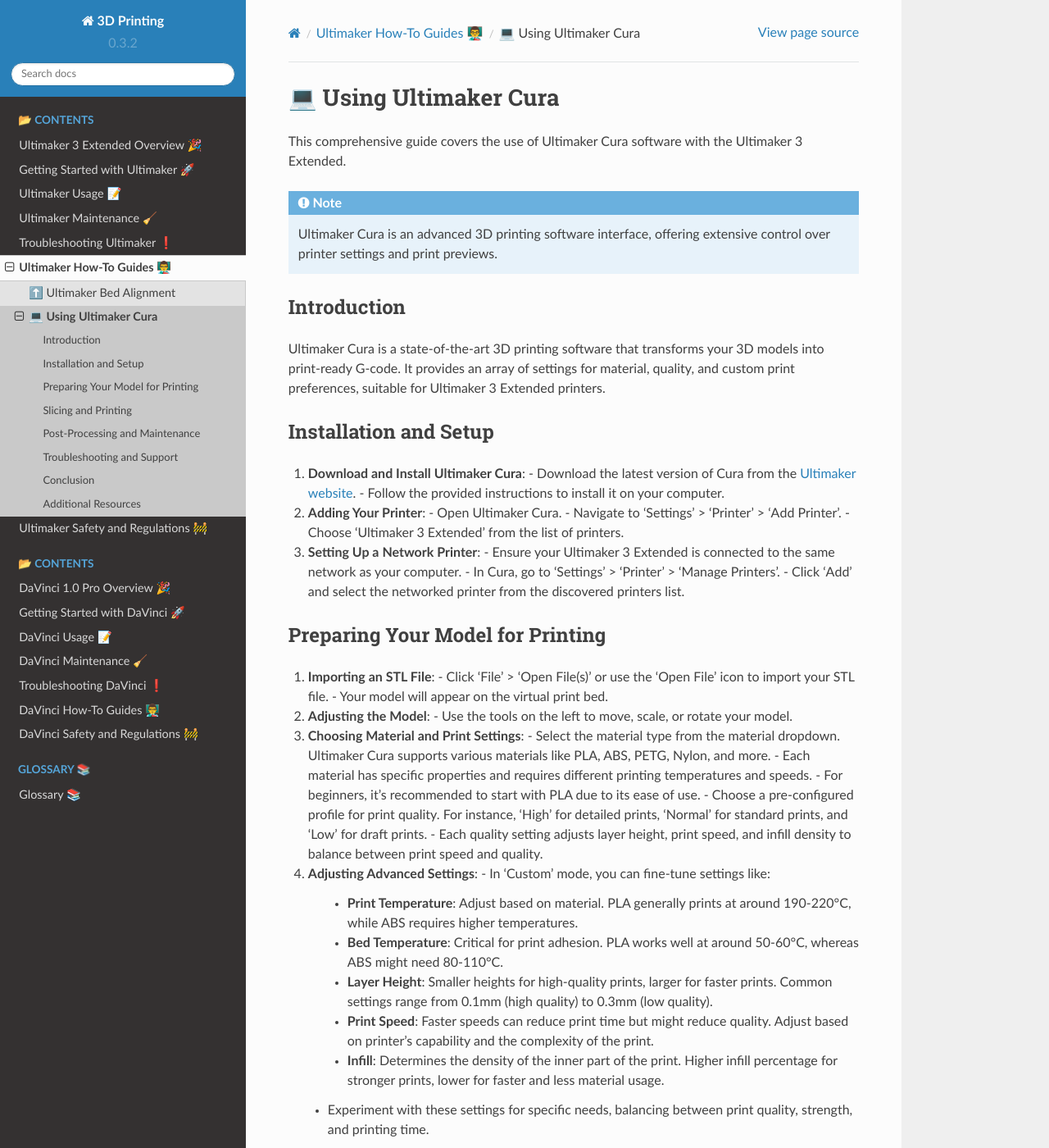
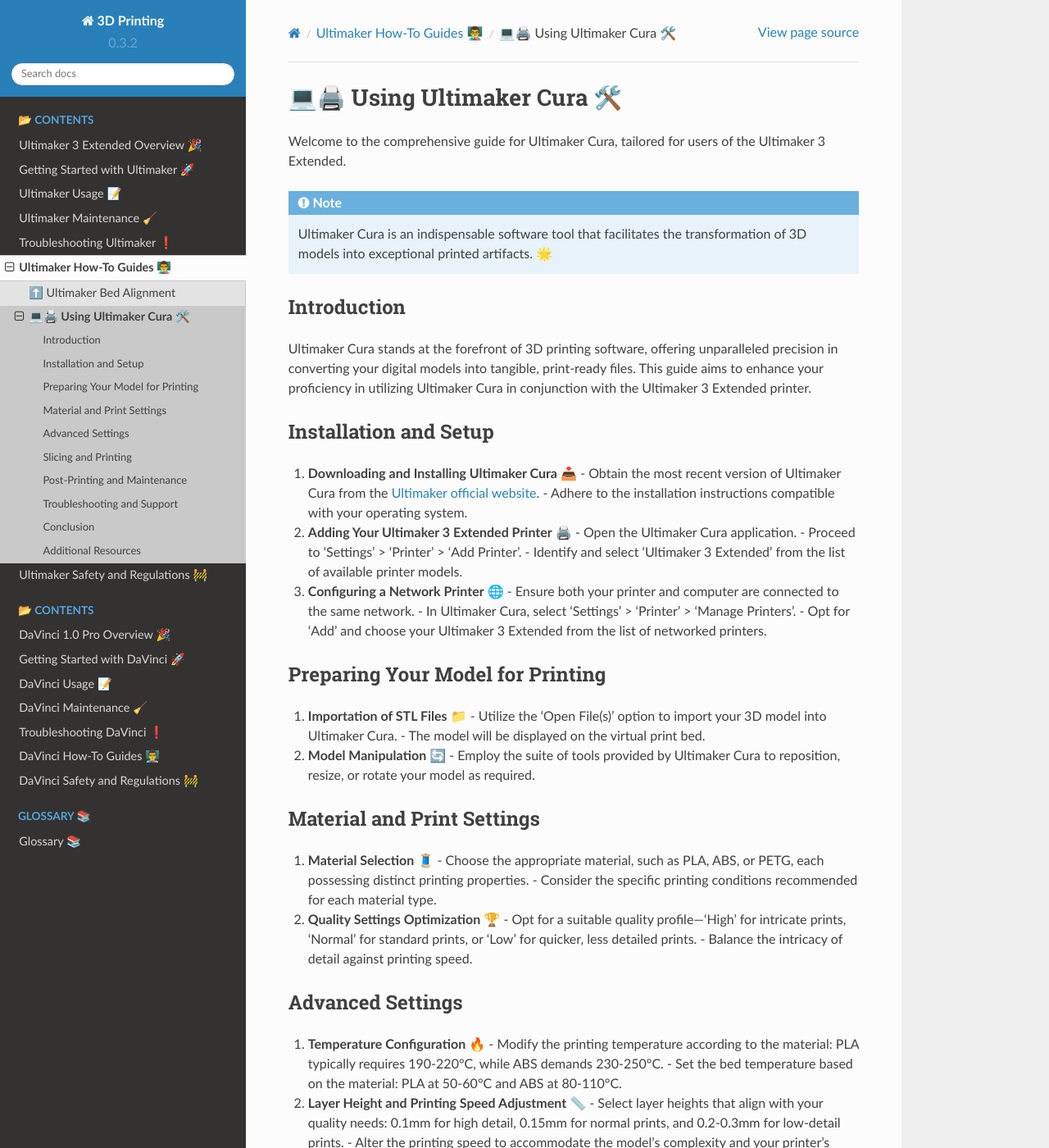
Before and after one commit to JYewman/gs-3dprint, a Sphinx documentation site: the page built from docs/source/ultimaker/how_to/using_cura.rst, in a window 1280 px wide and 1400 px high. Shown: the whole window at 82% size. Built offline with Sphinx 7.4.7 and the Read the Docs theme 2.0.0, drawn with Linux system fonts in a browser that asks for light colours; pages that are not in the unit, such as notebooks, are missing from menus; some of the changed text lies outside the part shown.

Commit message:
Update using_cura.rst

```diff
--- a/docs/source/ultimaker/how_to/using_cura.rst
+++ b/docs/source/ultimaker/how_to/using_cura.rst
@@ -1,98 +1,114 @@
-================================
-💻 Using Ultimaker Cura
-================================
+===============================
+💻🖨️ Using Ultimaker Cura 🛠️
+===============================
 
-This comprehensive guide covers the use of Ultimaker Cura software with the Ultimaker 3 Extended.
+Welcome to the comprehensive guide for Ultimaker Cura, tailored for users of the Ultimaker 3 Extended.
 
 .. note::
 
-   Ultimaker Cura is an advanced 3D printing software interface, offering extensive control over printer settings and print previews.
+   Ultimaker Cura is an indispensable software tool that facilitates the transformation of 3D models into exceptional printed artifacts. 🌟
 
 Introduction
-------------
+============
 
-Ultimaker Cura is a state-of-the-art 3D printing software that transforms your 3D models into print-ready G-code. It provides an array of settings for material, quality, and custom print preferences, suitable for Ultimaker 3 Extended printers.
+Ultimaker Cura stands at the forefront of 3D printing software, offering unparalleled precision in converting your digital models into tangible, print-ready files. This guide aims to enhance your proficiency in utilizing Ultimaker Cura in conjunction with the Ultimaker 3 Extended printer.
 
 Installation and Setup
-----------------------
+======================
 
-1. **Download and Install Ultimaker Cura**:
-   - Download the latest version of Cura from the `Ultimaker website <https://ultimaker.com/software/ultimaker-cura>`_.
-   - Follow the provided instructions to install it on your computer.
+1. **Downloading and Installing Ultimaker Cura** 📥
+   - Obtain the most recent version of Ultimaker Cura from the `Ultimaker official website <https://ultimaker.com/software/ultimaker-cura>`_.
+   - Adhere to the installation instructions compatible with your operating system.
 
-2. **Adding Your Printer**:
-   - Open Ultimaker Cura.
-   - Navigate to 'Settings' > 'Printer' > 'Add Printer'.
-   - Choose 'Ultimaker 3 Extended' from the list of printers.
+2. **Adding Your Ultimaker 3 Extended Printer** 🖨️
+   - Open the Ultimaker Cura application.
+   - Proceed to 'Settings' > 'Printer' > 'Add Printer'.
+   - Identify and select 'Ultimaker 3 Extended' from the list of available printer models.
 
-3. **Setting Up a Network Printer**:
-   - Ensure your Ultimaker 3 Extended is connected to the same network as your computer.
-   - In Cura, go to 'Settings' > 'Printer' > 'Manage Printers'.
-   - Click 'Add' and select the networked printer from the discovered printers list.
+3. **Configuring a Network Printer** 🌐
+   - Ensure both your printer and computer are connected to the same network.
+   - In Ultimaker Cura, select 'Settings' > 'Printer' > 'Manage Printers'.
+   - Opt for 'Add' and choose your Ultimaker 3 Extended from the list of networked printers.
 
 Preparing Your Model for Printing
----------------------------------
+=================================
 
-1. **Importing an STL File**:
-   - Click 'File' > 'Open File(s)' or use the 'Open File' icon to import your STL file.
-   - Your model will appear on the virtual print bed.
+1. **Importation of STL Files** 📁
+   - Utilize the 'Open File(s)' option to import your 3D model into Ultimaker Cura.
+   - The model will be displayed on the virtual print bed.
 
-2. **Adjusting the Model**:
-   - Use the tools on the left to move, scale, or rotate your model.
+2. **Model Manipulation** 🔄
+   - Employ the suite of tools provided by Ultimaker Cura to reposition, resize, or rotate your model as required.
 
-3. **Choosing Material and Print Settings**:
-   - Select the material type from the material dropdown. Ultimaker Cura supports various materials like PLA, ABS, PETG, Nylon, and more.
-   - Each material has specific properties and requires different printing temperatures and speeds.
-   - For beginners, it's recommended to start with PLA due to its ease of use.
-   - Choose a pre-configured profile for print quality. For instance, 'High' for detailed prints, 'Normal' for standard prints, and 'Low' for draft prints.
-   - Each quality setting adjusts layer height, print speed, and infill density to balance between print speed and quality.
+Material and Print Settings
+===========================
 
-4. **Adjusting Advanced Settings**:
-   - In 'Custom' mode, you can fine-tune settings like:
-     - **Print Temperature**: Adjust based on material. PLA generally prints at around 190-220°C, while ABS requires higher temperatures.
-     - **Bed Temperature**: Critical for print adhesion. PLA works well at around 50-60°C, whereas ABS might need 80-110°C.
-     - **Layer Height**: Smaller heights for high-quality prints, larger for faster prints. Common settings range from 0.1mm (high quality) to 0.3mm (low quality).
-     - **Print Speed**: Faster speeds can reduce print time but might reduce quality. Adjust based on printer's capability and the complexity of the print.
-     - **Infill**: Determines the density of the inner part of the print. Higher infill percentage for stronger prints, lower for faster and less material usage.
-   - Experiment with these settings for specific needs, balancing between print quality, strength, and printing time.
+1. **Material Selection** 🧵
+   - Choose the appropriate material, such as PLA, ABS, or PETG, each possessing distinct printing properties.
+   - Consider the specific printing conditions recommended for each material type.
+
+2. **Quality Settings Optimization** 🏆
+   - Opt for a suitable quality profile—'High' for intricate prints, 'Normal' for standard prints, or 'Low' for quicker, less detailed prints.
+   - Balance the intricacy of detail against printing speed.
+
+Advanced Settings
+=================
+
+1. **Temperature Configuration** 🔥
+   - Modify the printing temperature according to the material: PLA typically requires 190-220°C, while ABS demands 230-250°C.
+   - Set the bed temperature based on the material: PLA at 50-60°C and ABS at 80-110°C.
+
+2. **Layer Height and Printing Speed Adjustment** 📏
+   - Select layer heights that align with your quality needs: 0.1mm for high detail, 0.15mm for normal prints, and 0.2-0.3mm for low-detail prints.
+   - Alter the printing speed to accommodate the model's complexity and your printer's capabilities.
+
+3. **Infill and Support Customization** 🌉
+   - Determine the infill density: higher for more robust prints, lower for quicker and less resource-intensive prints.
+   - Include support structures for models with overhangs or intricate geometries.
 
 Slicing and Printing
---------------------
+====================
 
-1. **Slicing Your Model**:
-   - Click 'Slice' to convert your model into G-code.
+1. **Model Slicing to G-code** ✂️
+   - Click the 'Slice' button to process your 3D model into G-code, the language understood by your printer.
 
-2. **Saving or Sending the File**:
-   - Save the G-code to a USB drive or send it directly to your printer via network.
+2. **File Transfer to Printer** 💾
+   - Opt to save the sliced G-code to a USB drive or transmit it over the network to your printer.
 
-3. **Starting the Print**:
-   - Use the printer's interface to initiate the printing process.
+3. **Initiation of Printing Process** 🖨️
+   - Commence the printing procedure either directly from the printer’s interface or through Ultimaker Cura.
 
-Post-Processing and Maintenance
--------------------------------
+Post-Printing and Maintenance
+=============================
 
-1. **Post-Printing Steps**:
-   - Let the print bed cool down before removing the print.
-   - Remove any supports or brims used during printing.
+1. **Print Removal Post-Cooling** ❄️
+   - Allow the print bed to cool sufficiently prior to removing the printed object.
 
-2. **Printer Maintenance**:
-   - Regularly clean the print bed and nozzle.
-   - Check for firmware updates through Cura.
+2. **Maintenance Regimen** 🔧
+   - Engage in regular maintenance, including cleaning the print bed and nozzle.
+   - Periodically check for firmware updates within Ultimaker Cura.
 
 Troubleshooting and Support
----------------------------
+===========================
 
-- **Print Quality Issues**: Consult the `Ultimaker Cura user guide <https://ultimaker.com/learn/ultimaker-cura-user-manual>`_ and the Ultimaker community forums for troubleshooting.
-- **Software Issues**: Make sure you are using the most recent version of Ultimaker Cura.
+- **In-Depth Assistance and Software Support** 📘
+   - For comprehensive troubleshooting, refer to the Ultimaker Cura user manual.
+   - Engage with the Ultimaker community forums for expert advice and practical tips.
 
 Conclusion
-----------
+==========
 
-Mastering Ultimaker Cura unlocks the full potential of your Ultimaker 3 Extended, allowing for highly customized and quality prints.
+- **Enhancing Your 3D Printing Capabilities** 🌟
+   - Embrace the full spectrum of possibilities with your Ultimaker 3 Extended and Ultimaker Cura for premium printing experiences.
 
 Additional Resources
---------------------
+====================
 
-- `Ultimaker Cura User Manual <https://ultimaker.com/learn/ultimaker-cura-user-manual>`_
-- `Ultimaker Community Forums <https://community.ultimaker.com/>`_
-- `Ultimaker Material Profiles <https://ultimaker.com/materials>`_
+- **Ultimaker Cura User Manual** 📖
+   [Access the Ultimaker Cura User Manual](https://ultimaker.com/learn/ultimaker-cura-user-manual)
+
+- **Ultimaker Community Forums** 💬
+   [Join the Ultimaker Community Forums](https://community.ultimaker.com/)
+
+- **Ultimaker Material Profiles and Guidelines** 📈
+   [Explore Ultimaker Material Profiles](https://ultimaker.com/materials)
```
